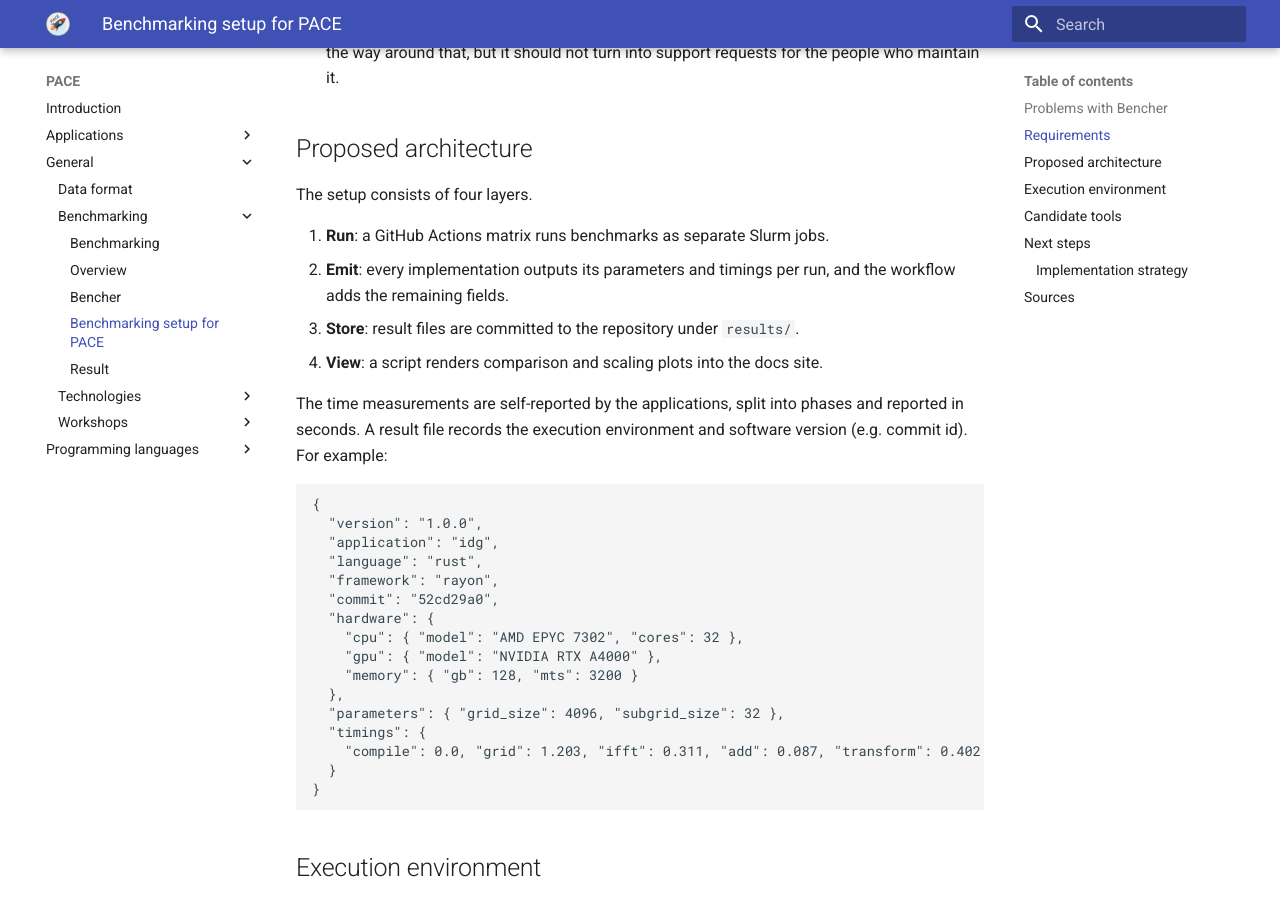
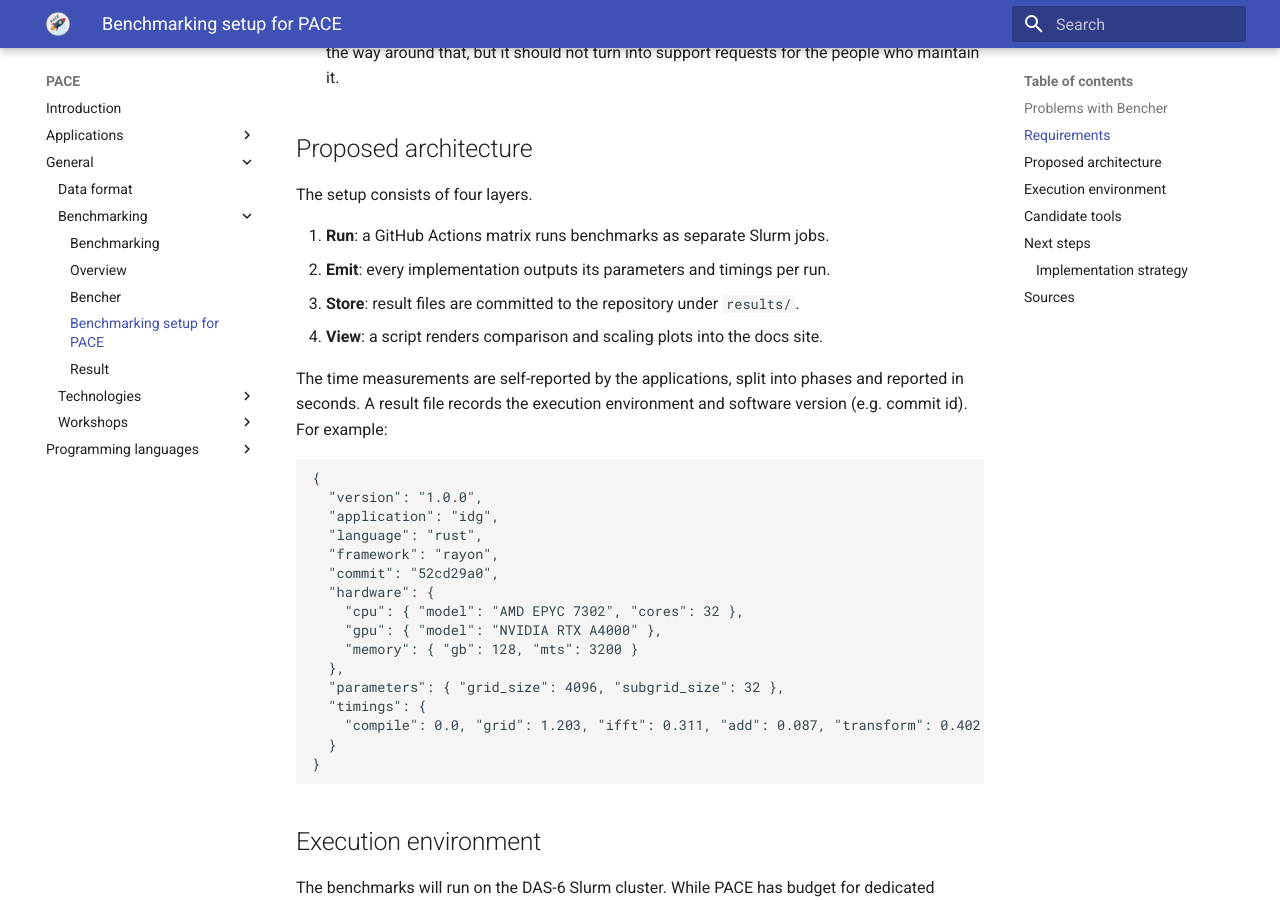
Before and after one commit to astron-rd/PACE, an MkDocs documentation site: the page built from docs/general/benchmarking/3-architecture.md, in a window 1280 px wide and 900 px high, scrolled down 1101 px. Built offline with MkDocs 1.6.1 and Material for MkDocs 9.7.7, drawn with Linux system fonts in a browser that asks for light colours; nearby versions of some CDN libraries.

Commit message:
docs: shorten emit layer description

```diff
--- a/docs/general/benchmarking/3-architecture.md
+++ b/docs/general/benchmarking/3-architecture.md
@@ -50,8 +50,7 @@ Beyond the [earlier criteria](1-frameworks.md), two requirements matter:
 The setup consists of four layers.
 
 1. **Run**: a GitHub Actions matrix runs benchmarks as separate Slurm jobs.
-1. **Emit**: every implementation outputs its parameters and timings per run,
-   and the workflow adds the remaining fields.
+1. **Emit**: every implementation outputs its parameters and timings per run.
 1. **Store**: result files are committed to the repository under `results/`.
 1. **View**: a script renders comparison and scaling plots into the docs site.
 
```
